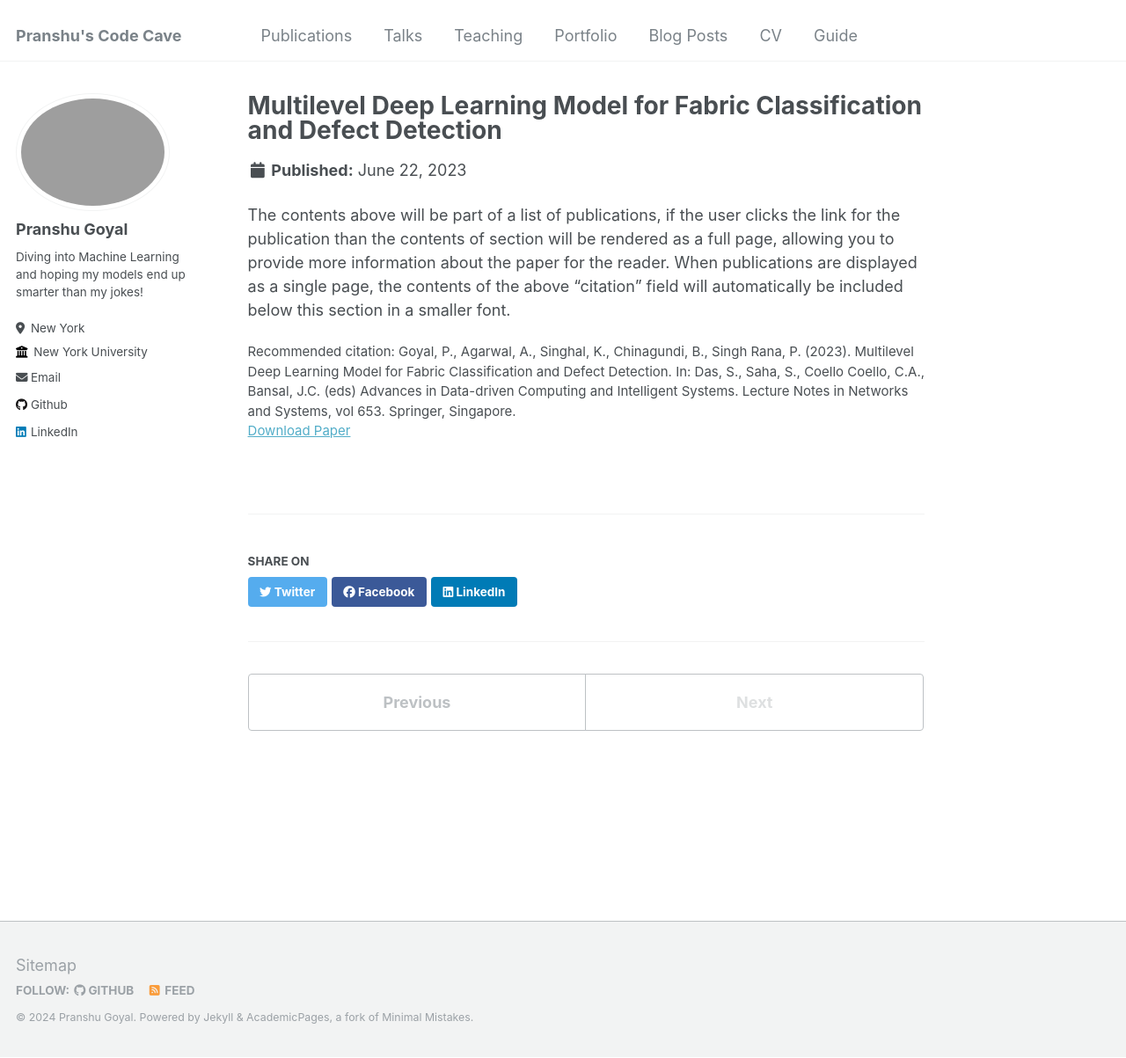
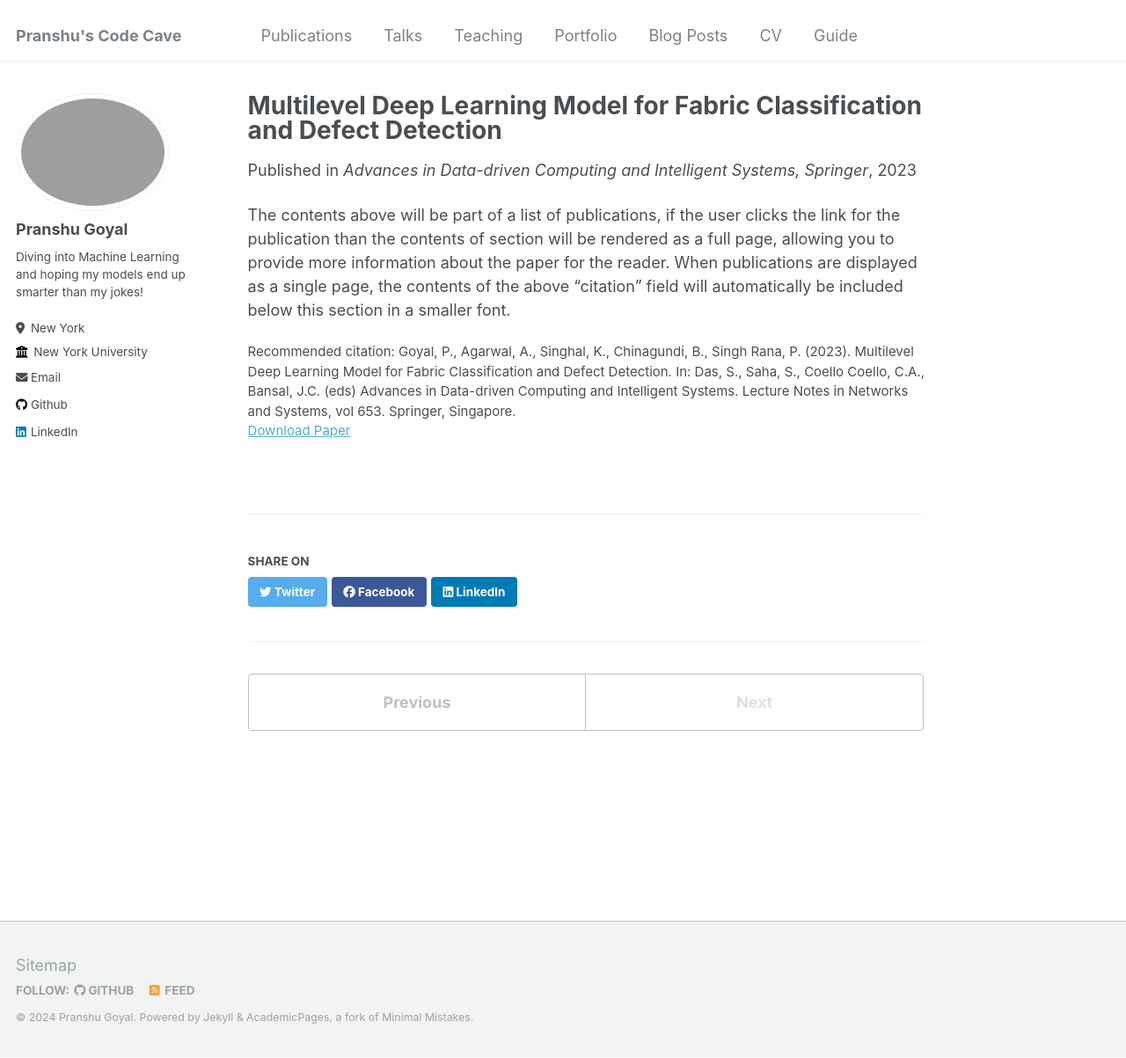
Before and after one commit to pranshu267/pranshu267.github.io, a Jekyll site: the page built from _publications/2009-10-01-paper-title-number-1.md, in a window 1280 px wide and 1203 px high. Shown: the whole window at 88% size. Built offline with Jekyll 4.4.1, drawn with Linux system fonts in a browser that asks for light colours.

Commit message:
Update 2009-10-01-paper-title-number-1.md

```diff
--- a/_publications/2009-10-01-paper-title-number-1.md
+++ b/_publications/2009-10-01-paper-title-number-1.md
@@ -4,7 +4,7 @@ collection: publications
 permalink: /publication/2009-10-01-paper-title-number-1
 excerpt: 'Detecting defects in fabrics is challenging due to the numerous variations in fabric types and defects. Traditional methods have struggled with low detection rates and accuracy. To address this, we implemented multilevel modeling for enhanced performance. Our approach compares advanced deep learning models—MobileNetV2, Xception, VGG19, and InceptionV3—evaluating their performance across different fabric types. Initially, a Convolutional Neural Network (CNN) classifies the fabric with 97.6% accuracy, followed by defect detection using the optimal model for each fabric type. This method significantly improves overall defect detection performance. Additionally, K-fold cross-validation ensures the robustness of the proposed model.'
 date: 2023-06-22
-# venue: 'Journal 1'
+venue: 'Advances in Data-driven Computing and Intelligent Systems, Springer'
 # slidesurl: 'http://academicpages.github.io/files/slides1.pdf'
 paperurl: 'https://link.springer.com/chapter/10.1007/978-981-99-0981-0_57'
 citation: 'Goyal, P., Agarwal, A., Singhal, K., Chinagundi, B., Singh Rana, P. (2023). Multilevel Deep Learning Model for Fabric Classification and Defect Detection. In: Das, S., Saha, S., Coello Coello, C.A., Bansal, J.C. (eds) Advances in Data-driven Computing and Intelligent Systems. Lecture Notes in Networks and Systems, vol 653. Springer, Singapore.'
```
